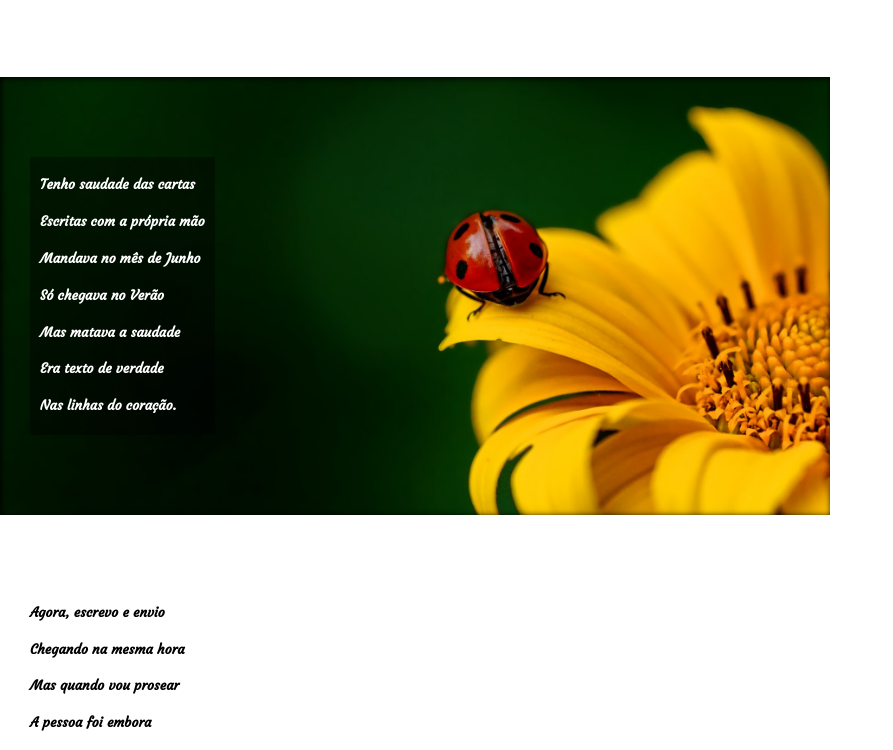
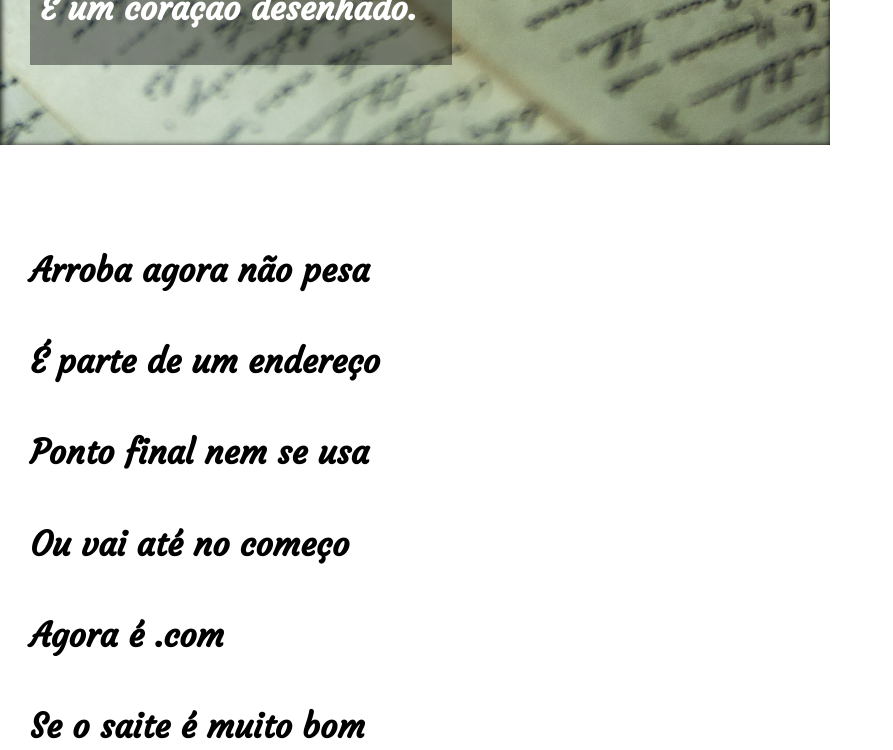
Before and after one commit to AdrianoRamosadr/cordel-moderno, a plain HTML site: page index.html in a window 1280 px wide. Shown: the part 1644-2394 px from the top of the page, without its empty margins (0-893 px from the left). Drawn offline with Linux system fonts and the light colour scheme; a web font is replaced by a local one.

Commit message:
atualizei

```diff
--- a/style.css
+++ b/style.css
@@ -41,7 +41,7 @@ header h1{
     padding-top: 50px;
     color: white;
     font-variant: small-caps;
-    font-size: 4.-11vw;
+    font-size: -4.11vw;
     text-shadow: 0px 0px 5px rgba(0, 0, 0, 0.123);
 }
 
@@ -68,7 +68,7 @@ section{
     padding-bottom: 10vh;
     line-height: 2.3em;
     padding-left: 30px;
-    font-size: 3.-7vw;
+    font-size: 3.1vw;
     font-weight: bold;
 }
 
@@ -93,7 +93,7 @@ section.imagen{
 
 section#flor2{
     background-image: url(imagens/background001.jpg);
-    background-position: left ;
+    background-position: right center ;
     background-size: cover;
     background-attachment: fixed;
 }
```
